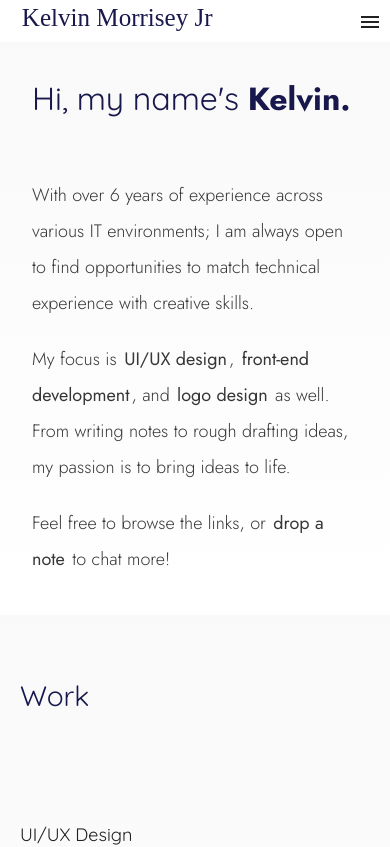
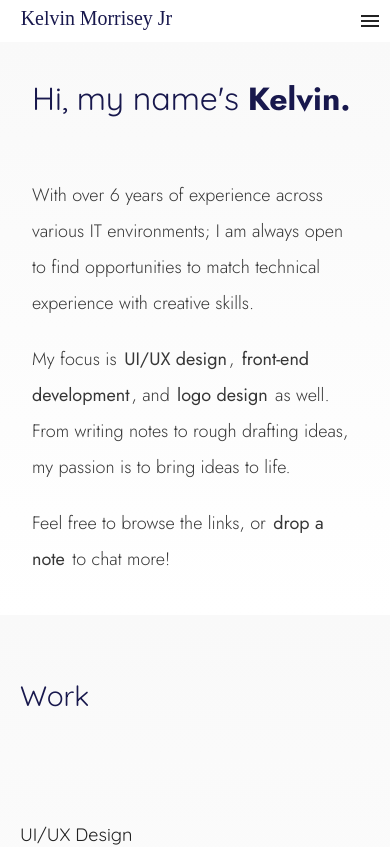
Before and after one commit to keljr021/portfolio-2023, a Vue app: page / in a window 390 px wide. Shown: the top 847 px of the page. Built offline with nearby package versions, Linux system fonts and the light colour scheme.

Commit message:
Update Navbar.vue

```diff
--- a/src/components/Navbar.vue
+++ b/src/components/Navbar.vue
@@ -120,4 +120,13 @@ export default {
        opacity: 1;
     }
 }
+
+@media all and (max-width: 768px) {
+    .nav-logo {
+        img {
+            width: 100% !important;
+            height: auto !important;
+        }
+    }
+}
 </style>
```
